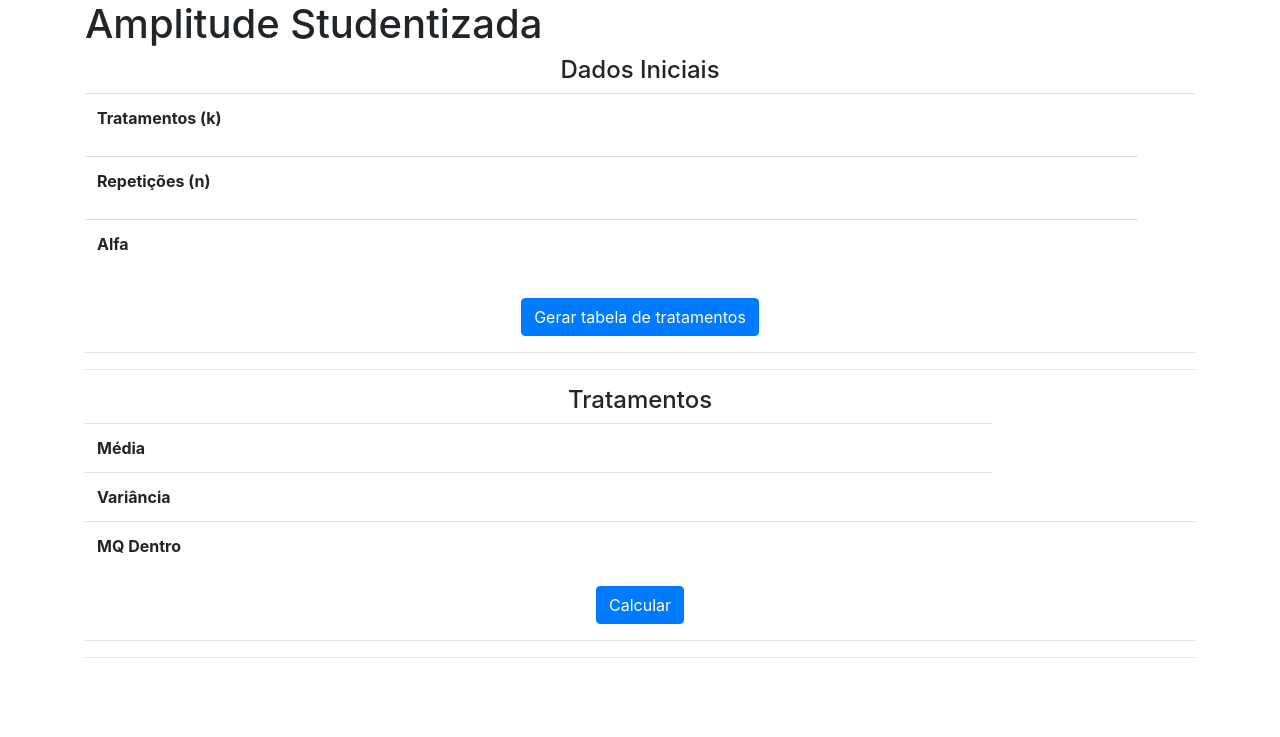
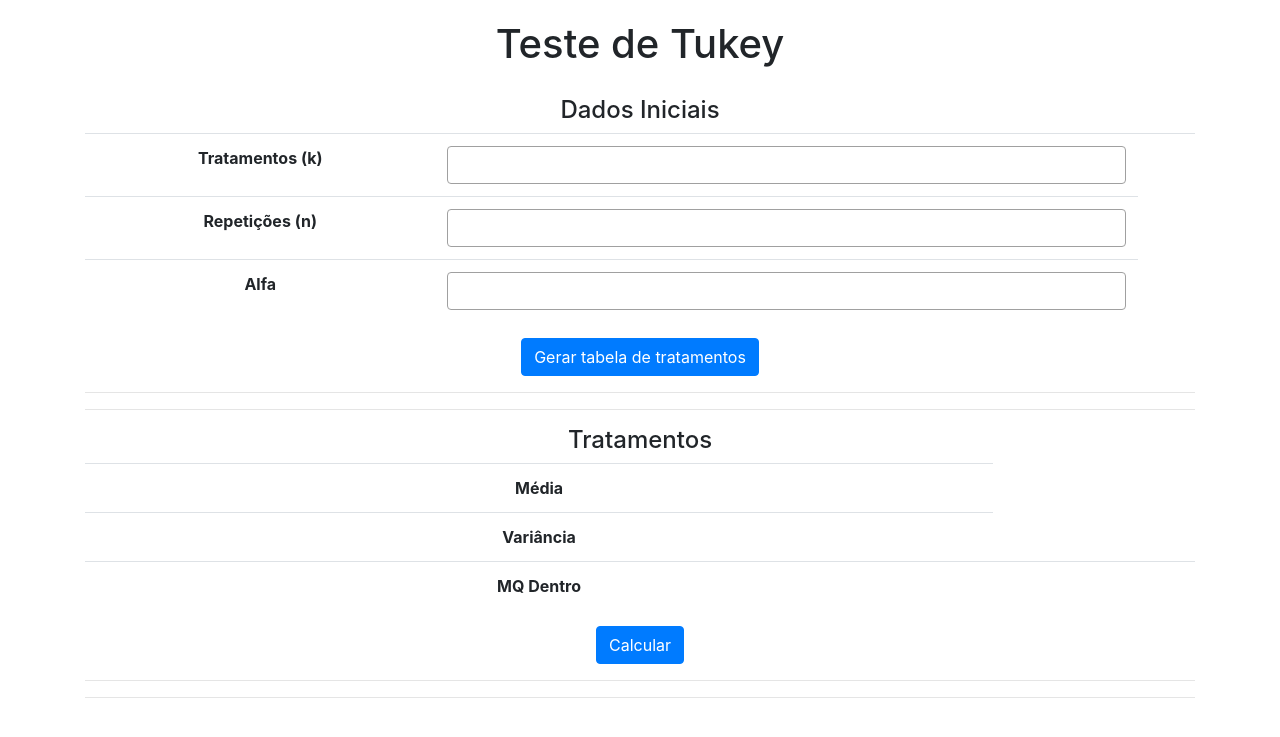
Before and after one commit to tillduo/teste_tukey, a Django app: page / in a window 1280 px wide. Shown: the top 737 px of the page. Run offline with Django 3.2, Linux system fonts and the light colour scheme; lists and menus that the app fills with data are empty; some libraries are stand-ins or nearby versions.

Commit message:
adição de arquivo css

```diff
--- /dev/null
+++ b/tukey/website/static/css/style.css
@@ -0,0 +1,17 @@
+h1 {
+    text-align: center;
+    padding: 20px;
+}
+
+.form-control {
+    text-align: center;
+}
+
+.table {
+    text-align: center;
+}
+
+.table input {
+    text-align: center;
+    border: 1px solid rgb(160, 160, 160);
+}
--- a/tukey/website/templates/index.html
+++ b/tukey/website/templates/index.html
@@ -3,11 +3,11 @@
 <html lang="pt-br">
 
 <head>
-    <title>Amplitude Studentizada</title>
+    <title>Teste de Tukey</title>
     <meta charset="utf-8">
     <meta name="author" content="Till Duo">
     <link rel="stylesheet" href="https://stackpath.bootstrapcdn.com/bootstrap/4.5.0/css/bootstrap.min.css" integrity="sha384-9aIt2nRpC12Uk9gS9baDl411NQApFmC26EwAOH8WgZl5MYYxFfc+NcPb1dKGj7Sk" crossorigin="anonymous">
-    <!-- <link rel="stylesheet" type="text/css" href="{% static '../styles/main.css' %}"> -->
+    <link rel="stylesheet" type="text/css" href="{% static 'css/style.css' %}">
 
     <style>
         /* body {
@@ -23,7 +23,7 @@
 
 <body>
     <div class="container">
-        <h1>Amplitude Studentizada</h1>
+        <h1>Teste de Tukey</h1>
 
         <div>
             <form action="{% url 'create_table' %}" id="create_table" name="create_table">
@@ -36,16 +36,16 @@
                         <tr>
                             <th scope="row">Tratamentos (k)</th>
                             <td>
-                                <input class="form-control" type="number" id="k" name="k" min="0" value="{{ k }}" style="border: 0; text-align: center;"></th>
+                                <input class="form-control" type="number" id="k" name="k" min="0" value="{{ k }}" required></th>
                                 <td>
                         </tr>
                         <tr>
                             <th scope="row">Repetições (n)</th>
-                            <td><input class="form-control" type="number" id="n" name="n" min="0" value="{{ n }}" style="border: 0; text-align: center;"></td>
+                            <td><input class="form-control" type="number" id="n" name="n" min="0" value="{{ n }}" required></td>
                         </tr>
                         <tr>
                             <th scope="row">Alfa</th>
-                            <td><input class="form-control" type="text" id="alfa" name="alfa" value="{{ alfa }}" list="alfalist" style="border: 0; text-align: center;"></td>
+                            <td><input class="form-control" type="text" id="alfa" name="alfa" value="{{ alfa }}" list="alfalist" required></td>
                         </tr>
                         {% for item in items %}
                         <tr>
@@ -56,7 +56,6 @@
                         </tr>
                         {% endfor %}
                     </table>
-                    <center></center>
                     <button class="btn btn-primary" type="submit">Gerar tabela de tratamentos</button>
                 </center>
             </form>
@@ -88,7 +87,7 @@
                             </th>
                             {% else %}
 
-                            <input value="{{ cell }}" type="number" step="0.25" min="0" id="cell_{{ forloop.parentloop.counter|add:'-2' }}_{{ forloop.counter|add:'-2' }}" name="cell_{{ forloop.parentloop.counter|add:'-2' }}_{{ forloop.counter|add:'-2' }}" style="width: 50px; text-align: center;">
+                            <input value="{{ cell }}" type="number" step="0.25" min="0" id="cell_{{ forloop.parentloop.counter|add:'-2' }}_{{ forloop.counter|add:'-2' }}" name="cell_{{ forloop.parentloop.counter|add:'-2' }}_{{ forloop.counter|add:'-2' }}">
                             </td>
                             {% endif %} {% endfor %}
                         </tr>
```
Also changed, not shown: tukey/website/styles/main.css (deleted).
